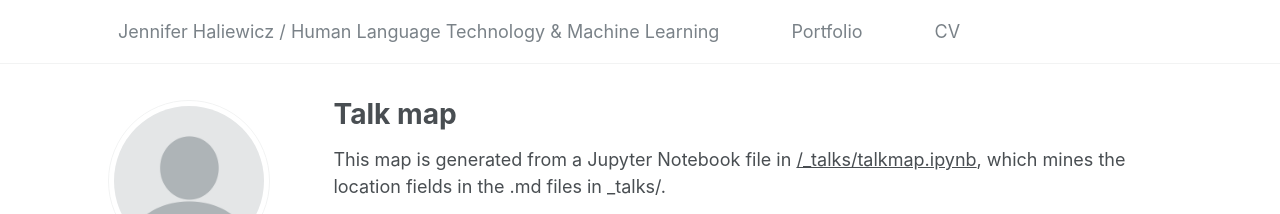
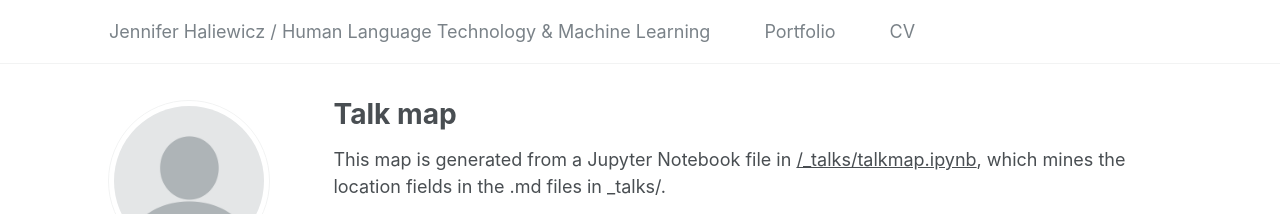
Before and after one commit to rofljen/HLTProfessionalSite, a Jekyll site: the page built from _pages/talkmap.html, in a window 1280 px wide. Shown: the top 214 px of the page. Built offline with Jekyll 4.4.1, drawn with Linux system fonts in a browser that asks for light colours; nearby versions of some CDN libraries.

Commit message:
Update _navigation.scss

```diff
--- a/_sass/_navigation.scss
+++ b/_sass/_navigation.scss
@@ -112,8 +112,6 @@
   .visible-links {
     display: flex;
     flex-wrap: nowrap;
-    align-items: center;
-    justify-content: center; /* Center everything */
     list-style: none;
     padding: 0;
     margin: 0;
@@ -122,7 +120,7 @@
 
   .visible-links li {
     display: inline-block;
-    padding: 0 1rem; /* Slightly more padding between items */
+    padding: 0 0.5rem; /* Reduce spacing between items */
   }
 
   .visible-links a {
```
